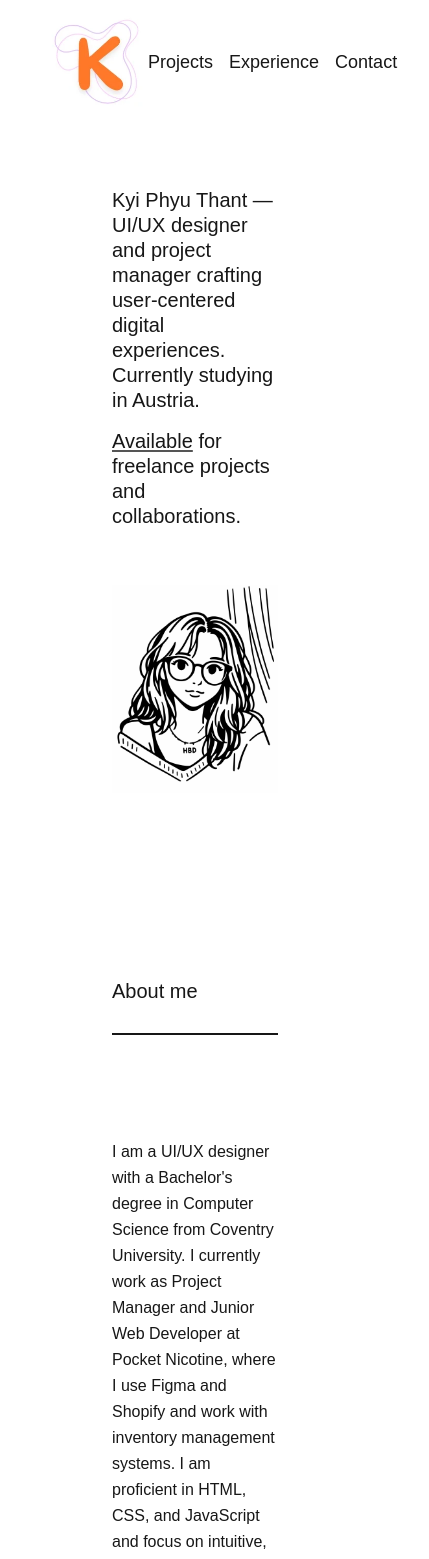
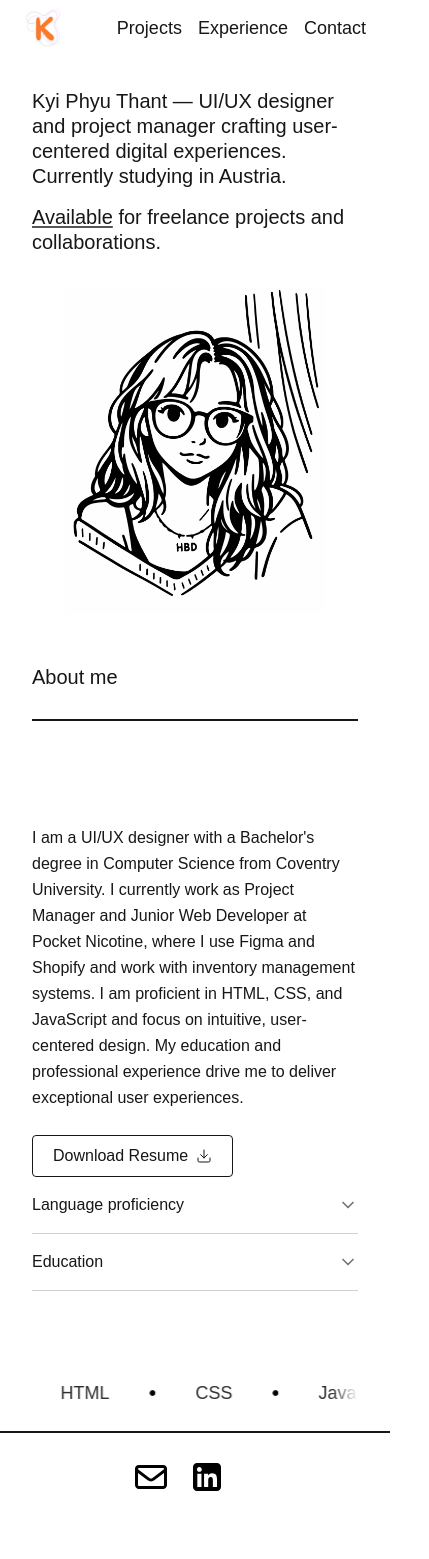
Before and after one commit to kyi-phyu-thant/portfolio, a Next.js app: page / in a window 390 px wide. Shown: the top 1559 px of the page, 429 px wide, since content can reach past the window. After the commit the page ends 1521 px from the top, so only its background shows below. Built offline with nearby package versions, Linux system fonts and the light colour scheme; a web font is replaced by a local one.

Commit message:
Refactor Header and SectionShell components for improved responsiveness; enhance About section with a downloadable resume link and updated layout.

```diff
--- a/app/_components/Header.tsx
+++ b/app/_components/Header.tsx
@@ -18,9 +18,15 @@ const navLinks = [
 
 const Header: React.FC = () => {
   return (
-    <header className="px-12 py-4 flex justify-between items-center">
-      <Image src="/kate_logo.webp" alt="logo" width={100} height={100} />
-      <div className="flex gap-4 pr-8 text-lg">
+    <header className="px-6 py-2 md:px-24 md:py-4 flex justify-between items-center">
+      <Image
+        src="/kate_logo.webp"
+        alt="logo"
+        width={100}
+        height={100}
+        className="w-10 h-10 md:w-20 md:h-20"
+      />
+      <div className="flex gap-4 text-lg">
         {navLinks.map((link) => (
           <Link key={link.href} href={link.href}>
             {link.label}
--- a/app/_components/SectionShell.tsx
+++ b/app/_components/SectionShell.tsx
@@ -2,7 +2,7 @@ const SectionShell: React.FC<React.HTMLAttributes<HTMLDivElement>> = ({
   className,
   ...props
 }) => {
-  return <section className={`px-28 py-16 ${className}`} {...props} />;
+  return <section className={`px-8 py-4 md:px-28 md:py-16 ${className}`} {...props} />;
 };
 
 export default SectionShell;
--- a/app/_sections/About.tsx
+++ b/app/_sections/About.tsx
@@ -1,5 +1,5 @@
 import { Fragment } from "react";
-import { ChevronDown } from "lucide-react";
+import { ChevronDown, Download } from "lucide-react";
 import SectionShell from "../_components/SectionShell";
 
 const SKILLS = [
@@ -52,16 +52,30 @@ export default function About() {
         About me
       </h2>
       <div className="grid grid-cols-1 md:grid-cols-[1.1fr_0.9fr] gap-x-28">
-        <p className="text-base md:text-lg leading-relaxed font-sans mb-10">
-          I am a UI/UX designer with a Bachelor&apos;s degree in Computer
-          Science from Coventry University. I currently work as Project Manager
-          and Junior Web Developer at Pocket Nicotine, where I use Figma and
-          Shopify and work with inventory management systems. I am proficient in
-          HTML, CSS, and JavaScript and focus on intuitive, user-centered
-          design. My education and professional experience drive me to deliver
-          exceptional user experiences.
-        </p>
+        <div>
+          <p className="text-base md:text-lg leading-relaxed font-sans">
+            I am a UI/UX designer with a Bachelor&apos;s degree in Computer
+            Science from Coventry University. I currently work as Project
+            Manager and Junior Web Developer at Pocket Nicotine, where I use
+            Figma and Shopify and work with inventory management systems. I am
+            proficient in HTML, CSS, and JavaScript and focus on intuitive,
+            user-centered design. My education and professional experience drive
+            me to deliver exceptional user experiences.
+          </p>
+          {/* Resume */}
+          <a
+            href="/resume/resume.pdf"
+            download
+            className="inline-block mt-6 px-5 py-2 rounded border hover:bg-black hover:text-white ease-in-out duration-200"
+          >
+            <div className="flex gap-2 items-center">
+              Download Resume
+              <Download strokeWidth={1.5} className="w-4 h-4" />
+            </div>
+          </a>
+        </div>
 
+        {/* Accordian */}
         <div className="border-(--foreground)/20">
           <details className="group border-b border-(--foreground)/20">
             <summary className="list-none cursor-pointer py-4 font-sans text-base md:text-lg flex items-center justify-between gap-2">
@@ -69,7 +83,7 @@ export default function About() {
               <ChevronDown className="size-5 shrink-0 text-(--foreground)/60 group-open:rotate-180 transition-transform" />
             </summary>
             <div className="pb-4 pl-0 font-sans text-base text-(--foreground)/90">
-              <ul className="space-y-1">
+              <ul className="flex flex-wrap gap-2 divide-x [&>li]:pr-2">
                 {LANGUAGES.map((lang) => (
                   <li key={lang}>{lang}</li>
                 ))}
@@ -99,6 +113,7 @@ export default function About() {
         </div>
       </div>
 
+      {/* Skill Marquee */}
       <div
         className="overflow-hidden w-full"
         style={{
```
